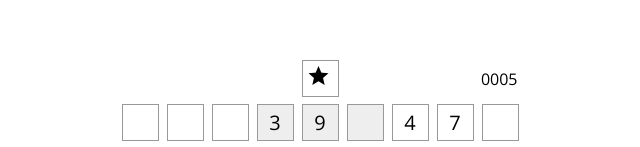
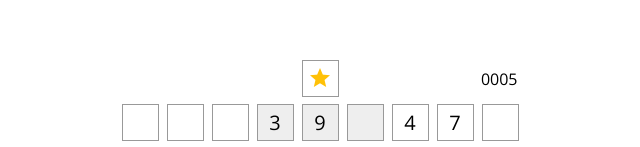
Before and after one commit to kevin940726/sudoku, a React app: page / in a window 1280 px wide. Shown: the part 114-261 px from the top of the page, without its empty margins (320-960 px from the left). Built offline with nearby package versions, Linux system fonts and the light colour scheme.

Commit message:
change newBtn style

```diff
--- a/src/components/ControlBar.css
+++ b/src/components/ControlBar.css
@@ -30,4 +30,9 @@
   &:hover {
     background-color: rgba(245, 245, 245, 0.7);
   }
+
+  i {
+    line-height: 37px;
+    color: #FFC107;
+  }
 }
--- a/src/components/ControlBar.js
+++ b/src/components/ControlBar.js
@@ -29,7 +29,7 @@ const ControlBar = ({ newGame, emitter }) => (
   <div className={style.controlBar}>
     <div></div>
     <button className={style.newGameBtn} onClick={newGame}>
-      <span style={{ marginLeft: '-3px' }}><i className="material-icons">star</i></span>
+      <span><i className="material-icons">star</i></span>
     </button>
     <Time emitter={emitter} />
   </div>
```
